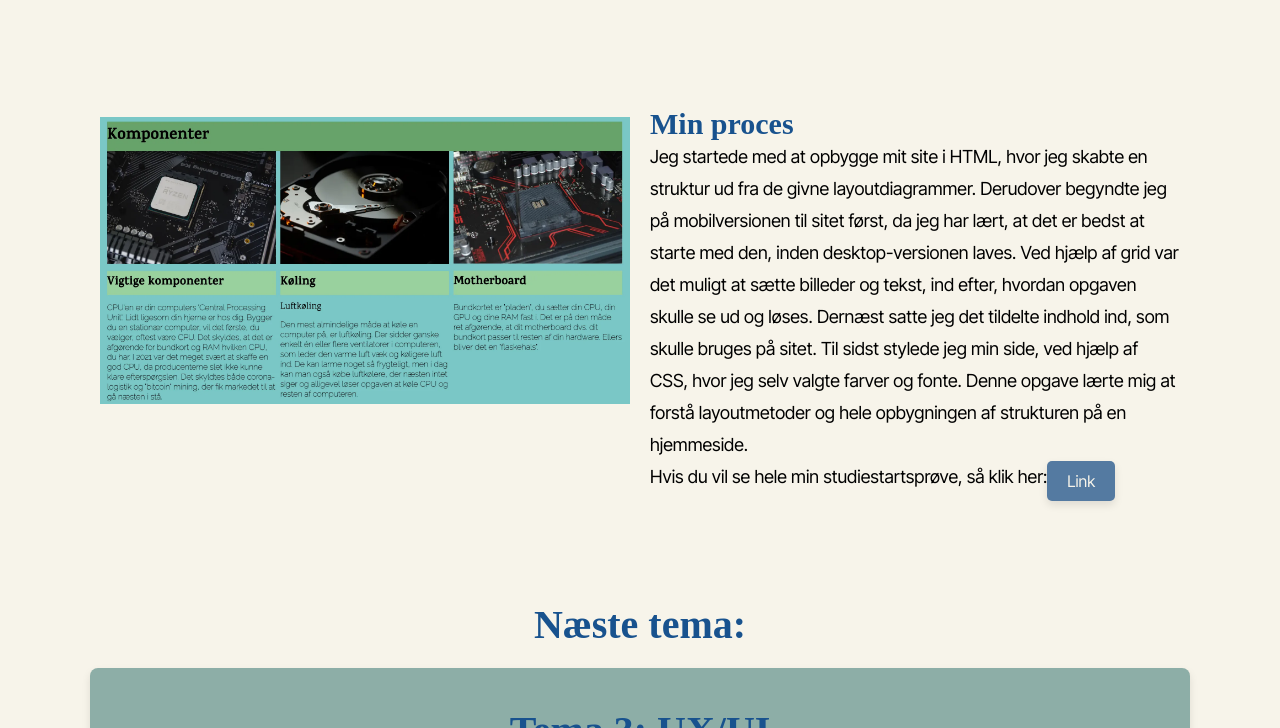
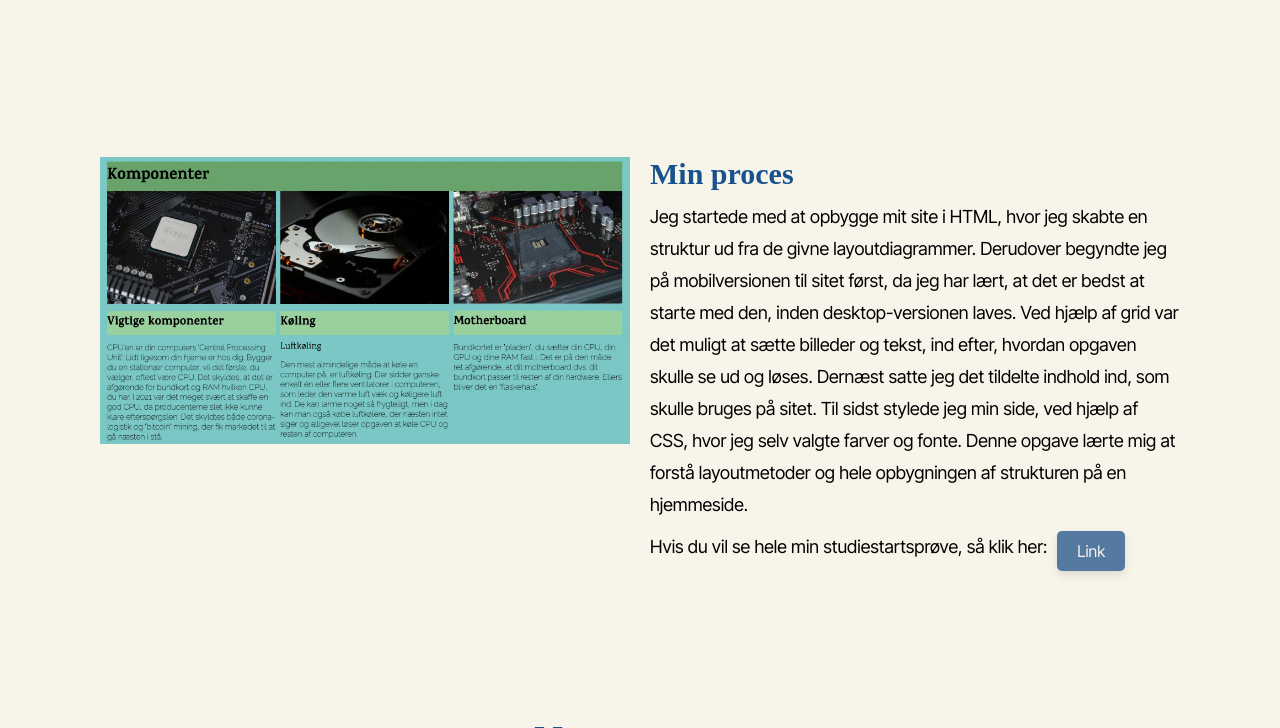
Before and after one commit to pask000111/06_portfolio_eksamen, a plain HTML site: page 02_web.html in a window 1280 px wide. Shown: the part 2072-2800 px from the top of the page. Drawn offline with Linux system fonts and the light colour scheme; a web font is replaced by a local one.

Commit message:
færdige1

```diff
--- a/style.css
+++ b/style.css
@@ -201,20 +201,16 @@ h2 {
   font-family: "Sorts Mill Goudy", serif;
   color: #18528e;
   font-size: 40px;
-  /* padding-top: 15px;
+  padding-top: 15px;
   padding-bottom: 15px;
-  padding-left: 20px;
-  padding-right: 20px; */
 }
 
 h3 {
   font-family: "Sorts Mill Goudy", serif;
   color: #18528e;
   font-size: 30px;
-  /* padding-top: 10px;
+  padding-top: 10px;
   padding-bottom: 10px;
-  padding-left: 20px;
-  padding-right: 20px; */
 }
 
 p {
@@ -222,9 +218,7 @@ p {
   color: black;
   font-size: large;
   line-height: 2rem;
-  /* padding-bottom: 10px;
-  padding-left: 20px;
-  padding-right: 20px; */
+  padding-bottom: 10px;
 }
 
 footer {
@@ -262,7 +256,8 @@ footer p {
   text-align: center;
   transition: background-color 0.3s ease;
   box-shadow: 0 4px 8px rgba(0, 0, 0, 0.1);
-  margin-bottom: 10px;
+  margin-bottom: 40px;
+  margin-left: 10px;
 }
 
 .knap_link a {
```
